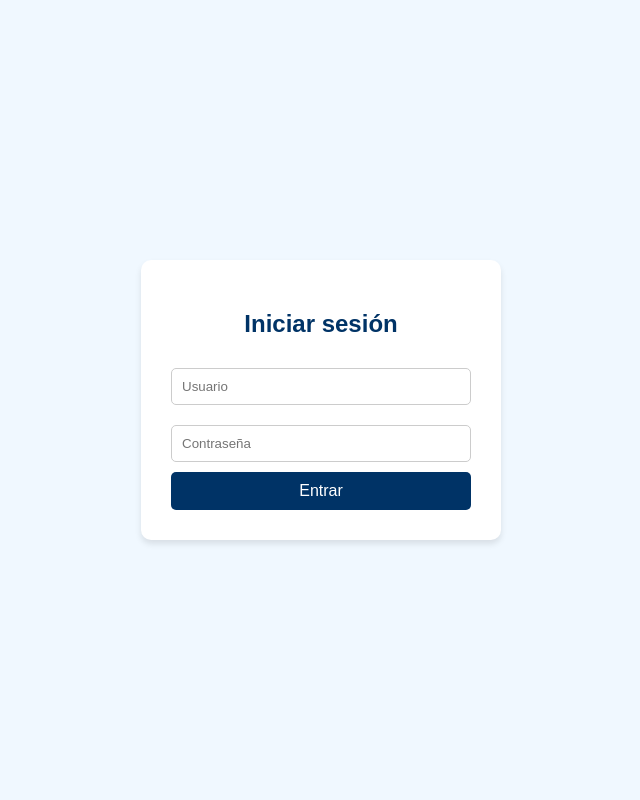
After one commit to punpun81/InfoShare, a Django app: page /login/ in a window 1280 px wide. The commit adds this page. Shown: the whole page, without its empty margins (319-959 px from the left). Run offline with Django 5.2, Linux system fonts and the light colour scheme.

Commit message:
Login hecho por Javier Jose

```diff
--- /dev/null
+++ b/producto/templates/login.html
@@ -0,0 +1,90 @@
+<!DOCTYPE html>
+<html lang="es">
+<head>
+    <meta charset="UTF-8">
+    <meta name="viewport" content="width=device-width, initial-scale=1.0">
+    <title>Login</title>
+    <style>
+        body {
+            font-family: Arial, sans-serif;
+            background-color: #f0f8ff;
+            display: flex;
+            justify-content: center;
+            align-items: center;
+            height: 100vh;
+            margin: 0;
+        }
+
+        .login-container {
+            background-color: #ffffff;
+            border-radius: 10px;
+            box-shadow: 0 4px 6px rgba(0, 0, 0, 0.1);
+            padding: 30px;
+            width: 300px;
+        }
+
+        h2 {
+            text-align: center;
+            color: #003366;
+        }
+
+        .form-input {
+            width: 100%;
+            padding: 10px;
+            margin: 10px 0;
+            border: 1px solid #ccc;
+            border-radius: 5px;
+            box-sizing: border-box;
+        }
+
+        .form-input:focus {
+            border-color: #007acc;
+            outline: none;
+        }
+
+        .login-btn {
+            background-color: #003366;
+            color: white;
+            width: 100%;
+            padding: 10px;
+            border: none;
+            border-radius: 5px;
+            cursor: pointer;
+            font-size: 16px;
+        }
+
+        .login-btn:hover {
+            background-color: #005bb5;
+        }
+
+        .link {
+            display: block;
+            text-align: center;
+            margin-top: 10px;
+        }
+
+        .link a {
+            color: #007acc;
+            text-decoration: none;
+        }
+
+        .link a:hover {
+            text-decoration: underline;
+        }
+    </style>
+</head>
+<body>
+
+    <div class="login-container">
+        <h2>Iniciar sesión</h2>
+        <form method="post">
+            {% csrf_token %}
+            <input type="text" class="form-input" name="username" placeholder="Usuario" required>
+            <input type="password" class="form-input" name="password" placeholder="Contraseña" required>
+            <button type="submit" class="login-btn">Entrar</button>
+        </form>
+
+    </div>
+
+</body>
+</html>
--- a/sistema/urls.py
+++ b/sistema/urls.py
@@ -14,10 +14,19 @@ Including another URLconf
     1. Import the include() function: from django.urls import include, path
     2. Add a URL to urlpatterns:  path('blog/', include('blog.urls'))
 """
+# J.R
+
 from django.contrib import admin
-from django.urls import include, path
+from django.urls import path, include
+from django.shortcuts import redirect
+from django.contrib.auth import views as auth_views
 
 urlpatterns = [
     path('admin/', admin.site.urls),
-    path("", include('producto.urls')),
+    path("productos/", include('producto.urls')),
+    path('', lambda request: redirect('login/')),
+    path('login/', auth_views.LoginView.as_view(template_name='login.html'), name='login'),
+    path('logout/', auth_views.LogoutView.as_view(), name='logout'),
+    #path('accounts/', include('django.contrib.auth.urls')) ,
+
 ]
```
Also changed, not shown: producto/templates/base.html (+68 -16 lines), producto/templates/pages/index.html (+1 -11 lines), producto/views.py (+7 -0 lines), sistema/settings.py (+5 -4 lines).
